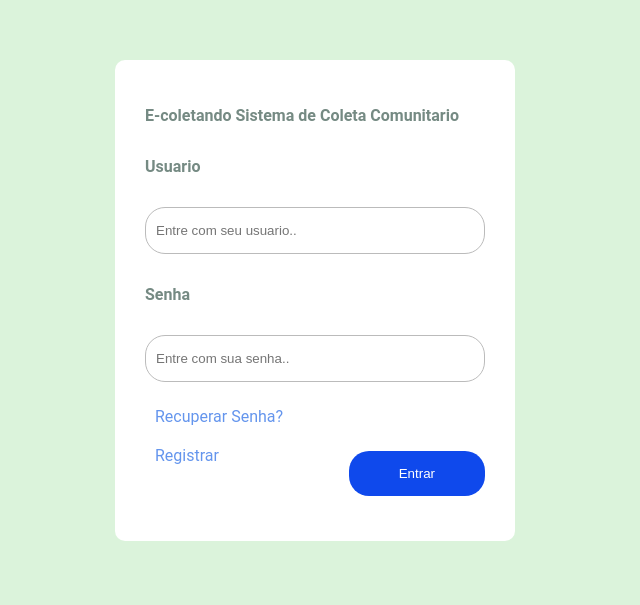
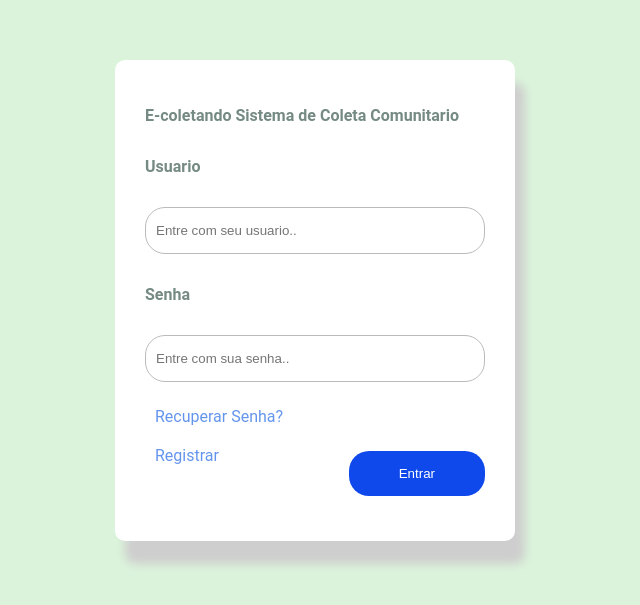
Before and after one commit to gddiego/next-JS---chakra, a Next.js app: page / in a window 1280 px wide. Shown: the part 163-768 px from the top of the page, without its empty margins (325-965 px from the left). Built offline with nearby package versions, Linux system fonts and the light colour scheme.

Commit message:
box-shadow

```diff
--- a/styles/globals.css
+++ b/styles/globals.css
@@ -33,7 +33,8 @@ form {
 	height:auto;
 	overflow:hidden;
 	background:white;
-	border-radius:10px;
+  border-radius:10px;
+  box-shadow: 10px 23px 10px #cecece;
 }
 
 form label {
```
